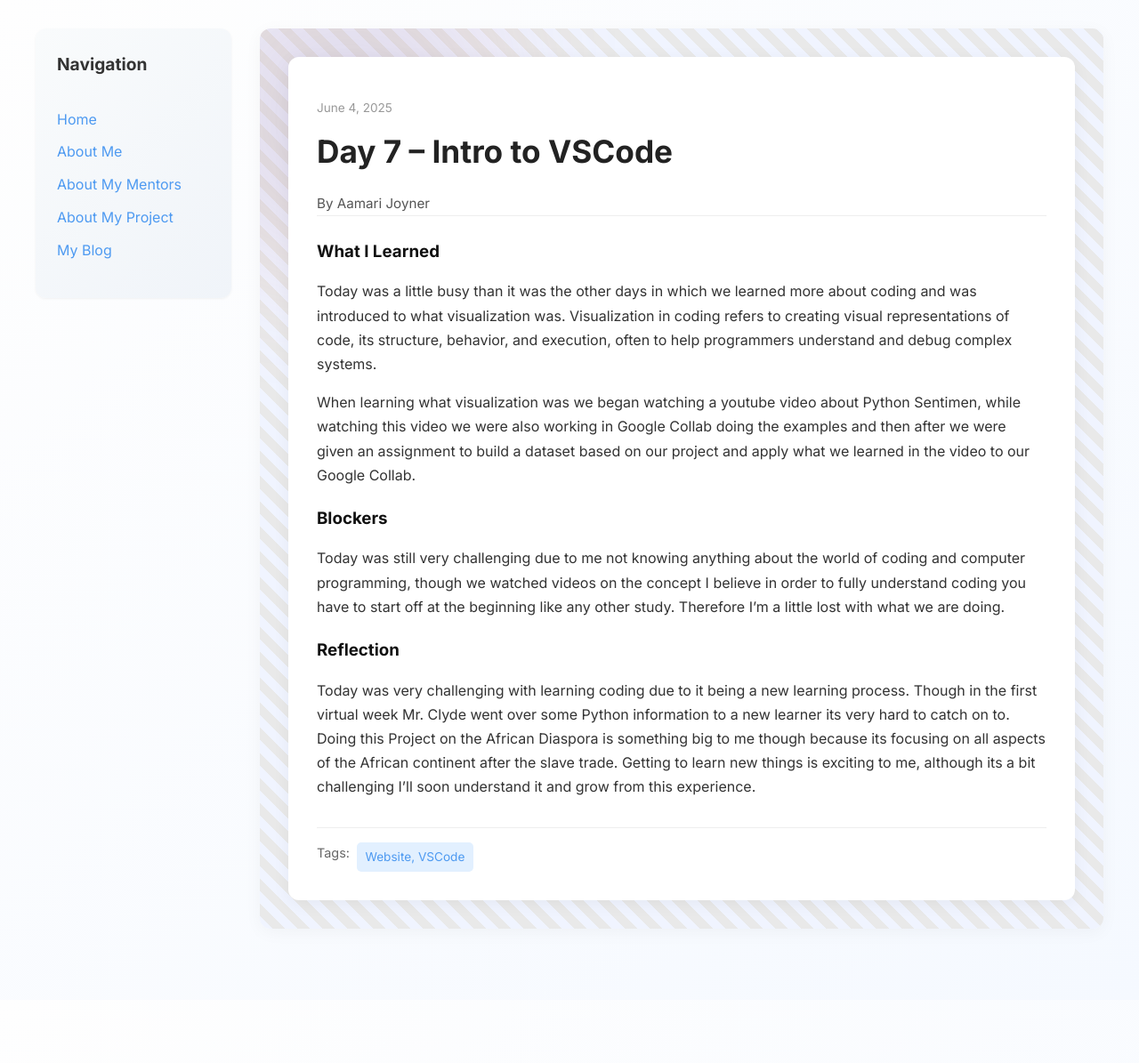
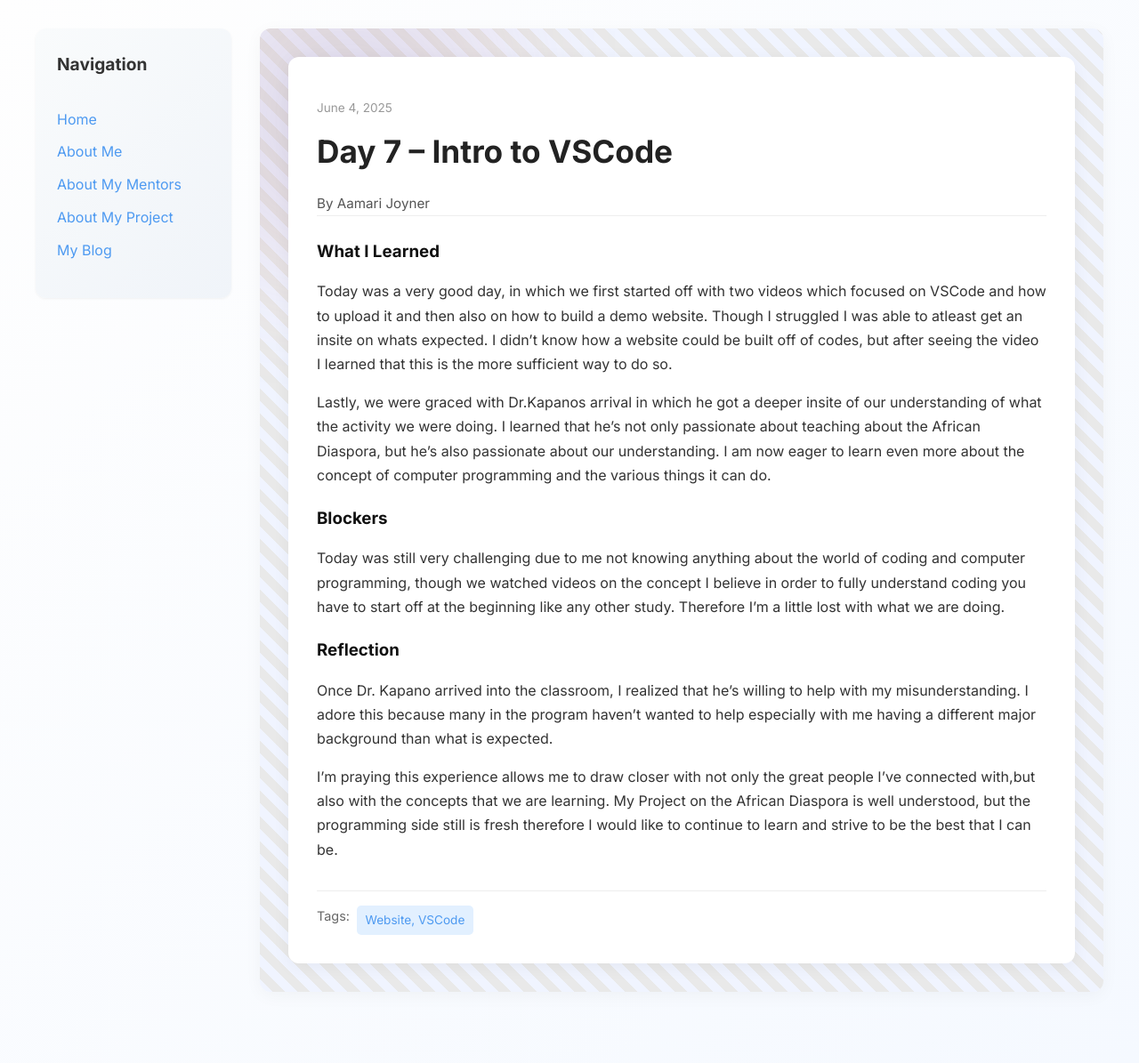
Before and after one commit to AamariJoyner/AamariJoyner.github.io, a Jekyll site: the page built from _posts/2025-05-04-day-7.md, in a window 1280 px wide. Shown: the whole page at 89% size. Built offline with Jekyll 4.4.1, drawn with Linux system fonts in a browser that asks for light colours; before the commit the page ends 1124 px from its top, so only the background shows below that.

Commit message:
Update 2025-05-04-day-7.md

```diff
--- a/_posts/2025-05-04-day-7.md
+++ b/_posts/2025-05-04-day-7.md
@@ -7,12 +7,14 @@ permalink: /day7.html
 tags: ["Website, VSCode"]
 
 what_i_learned: |
-  Today was a little busy than it was the other days in which we learned more about coding and was introduced to what visualization was. Visualization in coding refers to creating visual representations of code, its structure, behavior, and execution, often to help programmers understand and debug complex systems.
+  Today was a very good day, in which we first started off with two videos which focused on VSCode and how to upload it and then also on how to build a demo website. Though I struggled I was able to atleast get an insite on whats expected. I didn't know how a website could be built off of codes, but after seeing the video I learned that this is the more sufficient way to do so.
 
-  When learning what visualization was we began watching a youtube video about Python Sentimen, while watching this video we were also working in Google Collab doing the examples and then after we were given an assignment to build a dataset based on our project and apply what we learned in the video to our Google Collab.
+  Lastly, we were graced with Dr.Kapanos arrival in which he got a deeper insite of our understanding of what the activity we were doing. I learned that he's not only passionate about teaching about the African Diaspora, but he's also passionate about our understanding. I am now eager to learn even more about the concept of computer programming and the various things it can do.
 blockers: |
   Today was still very challenging due to me not knowing anything about the world of coding and computer programming, though we watched videos on the concept I believe in order to fully understand coding you have to start off at the beginning like any other study. Therefore I'm a little lost with what we are doing.
 
 reflection: |
- Today was very challenging with learning coding due to it being a new learning process. Though in the first virtual week Mr. Clyde went over some Python information to a new learner its very hard to catch on to. Doing this Project on the African Diaspora is something big to me though because its focusing on all aspects of the African continent after the slave trade. Getting to learn new things is exciting to me, although its a bit challenging I'll soon understand it and grow from this experience.
+ Once Dr. Kapano arrived into the classroom, I realized that he's willing to help with my misunderstanding. I adore this because many in the program haven't wanted to help especially with me having a different major background than what is expected.
+
+ I'm praying this experience allows me to draw closer with not only the great people I've connected with,but also with the concepts that we are learning. My Project on the African Diaspora is well understood, but the programming side still is fresh therefore I would like to continue to learn and strive to be the best that I can be.
 ---
```
